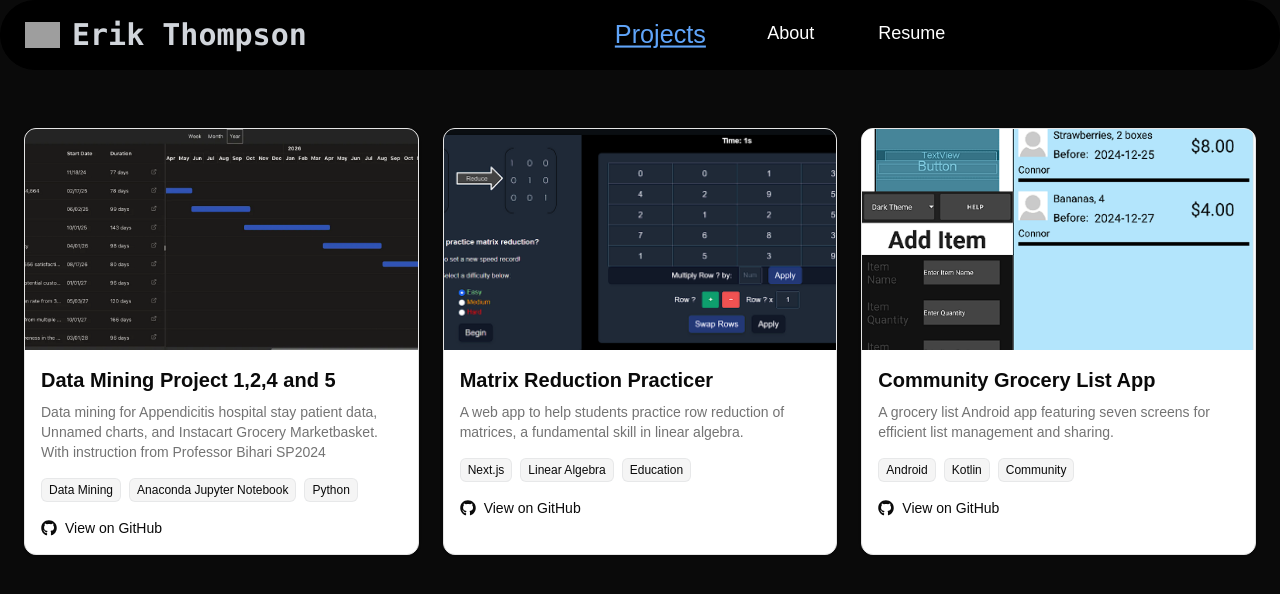
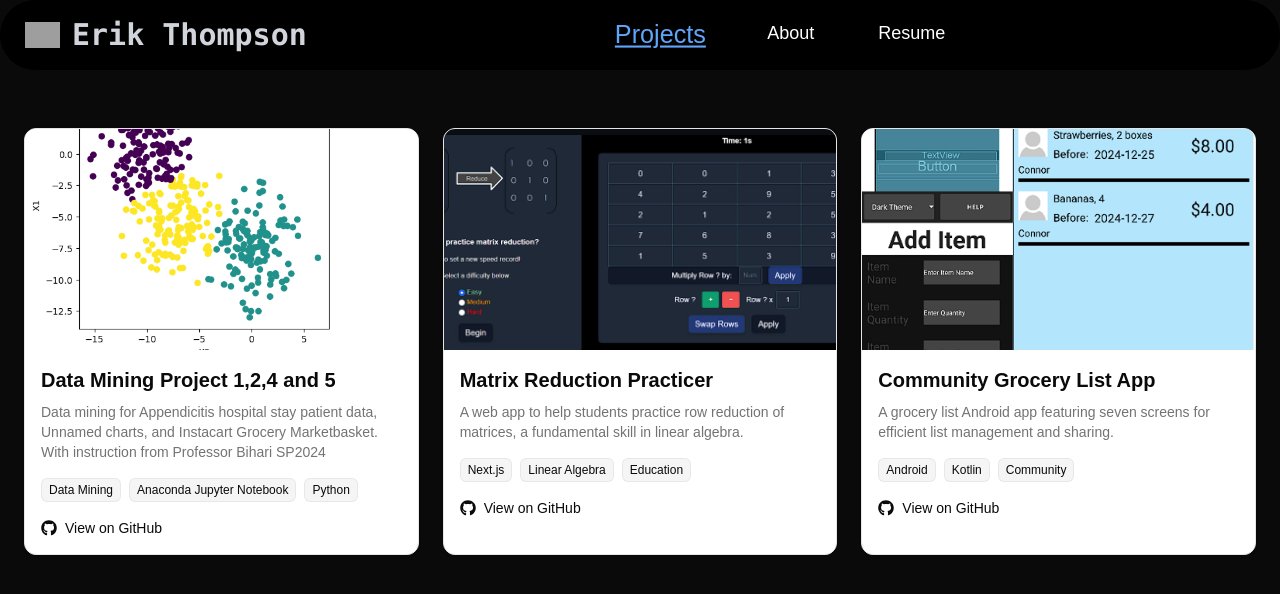
Before and after one commit to eriksthompson/Personal-Website, a Next.js app in the folder client/: page /projects in a window 1280 px wide. Shown: the top 594 px of the page. Built offline with nearby package versions, Linux system fonts and the light colour scheme; grey boxes are pictures that could not be loaded.

Commit message:
Update projects.tsx

```diff
--- a/client/src/pages/projects.tsx
+++ b/client/src/pages/projects.tsx
@@ -8,7 +8,7 @@ export default function Projects() {
             <ProjectCard
               title="Data Mining Project 1,2,4 and 5"
               description="Data mining for Appendicitis hospital stay patient data, Unnamed charts, and Instacart Grocery Marketbasket. With instruction from Professor Bihari SP2024"
-              image="/gantt-chart.png"
+              image="/kmeansChart.PNG"
               link="https://github.com/eriksthompson/dataMiningProject1"
               projectUrl="/datamining1"
               tags={["Data Mining", "Anaconda Jupyter Notebook", "Python"]}
```
